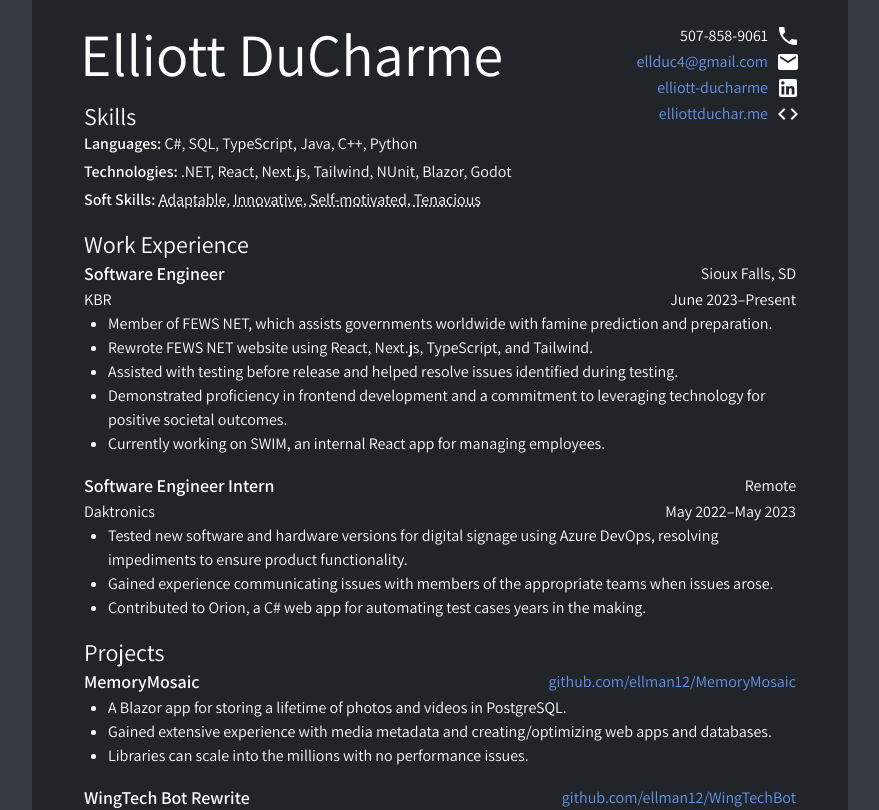
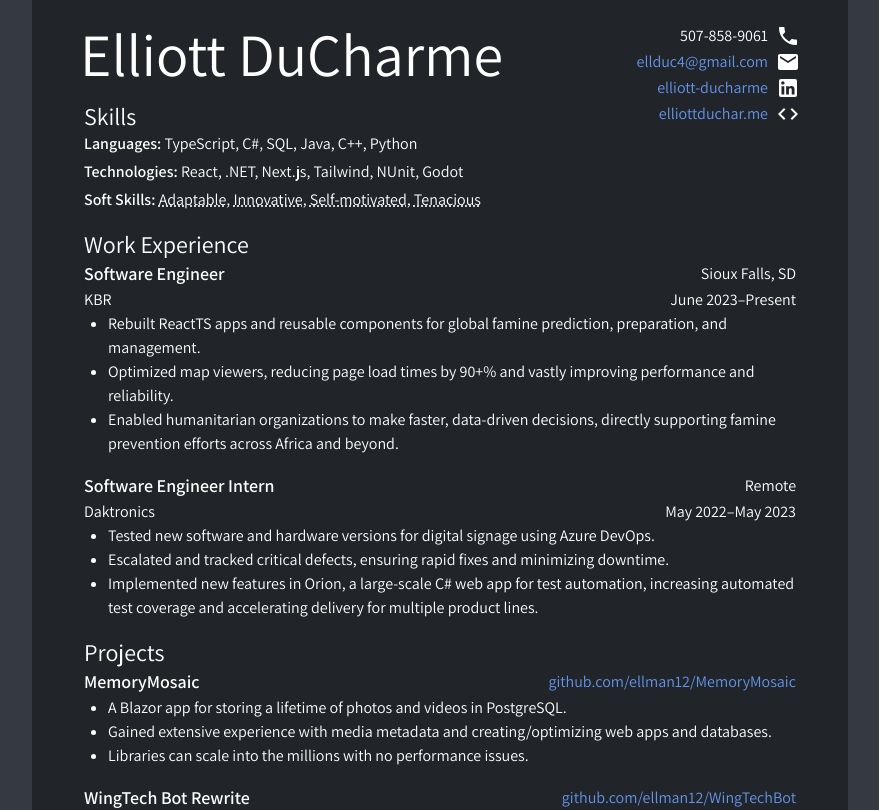
Before and after one commit to ellman12/Resume, a React (Vite) app: page / in a window 1280 px wide. Shown: the top 810 px of the page, without its empty margins (200-1079 px from the left). Built offline with nearby package versions, Linux system fonts and the light colour scheme.

Commit message:
Tweak skills section and work exp section

```diff
--- a/src/components/Sections/SkillsSection/SkillsSection.tsx
+++ b/src/components/Sections/SkillsSection/SkillsSection.tsx
@@ -31,11 +31,11 @@ export default function SkillsSection() {
         <Section title="Skills">
             <div className="flex flex-col gap-1">
                 <p>
-                    <b>Languages:</b> C#, SQL, TypeScript, Java, C++, Python
+                    <b>Languages:</b> TypeScript, C#, SQL, Java, C++, Python
                 </p>
 
                 <p>
-                    <b>Technologies:</b> .NET, React, Next.js, Tailwind, NUnit, Blazor, Godot
+                    <b>Technologies:</b> React, .NET, Next.js, Tailwind, NUnit, Godot
                 </p>
 
                 <p>
--- a/src/components/Sections/WorkExperience/WorkExperienceSection.tsx
+++ b/src/components/Sections/WorkExperience/WorkExperienceSection.tsx
@@ -6,17 +6,15 @@ export default function WorkExperienceSection() {
         <Section title="Work Experience">
             <div className="flex flex-col gap-4">
                 <WorkExperienceItem title="Software Engineer" location="Sioux Falls, SD" company="KBR" startDate="June 2023" endDate="Present">
-                    <li>Member of FEWS NET, which assists governments worldwide with famine prediction and preparation.</li>
-                    <li>Rewrote FEWS NET website using React, Next.js, TypeScript, and Tailwind.</li>
-                    <li>Assisted with testing before release and helped resolve issues identified during testing.</li>
-                    <li>Demonstrated proficiency in frontend development and a commitment to leveraging technology for positive societal outcomes.</li>
-                    <li>Currently working on SWIM, an internal React app for managing employees.</li>
+                    <li>Rebuilt ReactTS apps and reusable components for global famine prediction, preparation, and management.</li>
+                    <li>Optimized map viewers, reducing page load times by 90+% and vastly improving performance and reliability.</li>
+                    <li>Enabled humanitarian organizations to make faster, data-driven decisions, directly supporting famine prevention efforts across Africa and beyond.</li>
                 </WorkExperienceItem>
 
                 <WorkExperienceItem title="Software Engineer Intern" location="Remote" company="Daktronics" startDate="May 2022" endDate="May 2023">
-                    <li>Tested new software and hardware versions for digital signage using Azure DevOps, resolving impediments to ensure product functionality.</li>
-                    <li>Gained experience communicating issues with members of the appropriate teams when issues arose.</li>
-                    <li>Contributed to Orion, a C# web app for automating test cases years in the making.</li>
+                    <li>Tested new software and hardware versions for digital signage using Azure DevOps.</li>
+                    <li>Escalated and tracked critical defects, ensuring rapid fixes and minimizing downtime.</li>
+                    <li>Implemented new features in Orion, a large-scale C# web app for test automation, increasing automated test coverage and accelerating delivery for multiple product lines.</li>
                 </WorkExperienceItem>
             </div>
         </Section>
```
